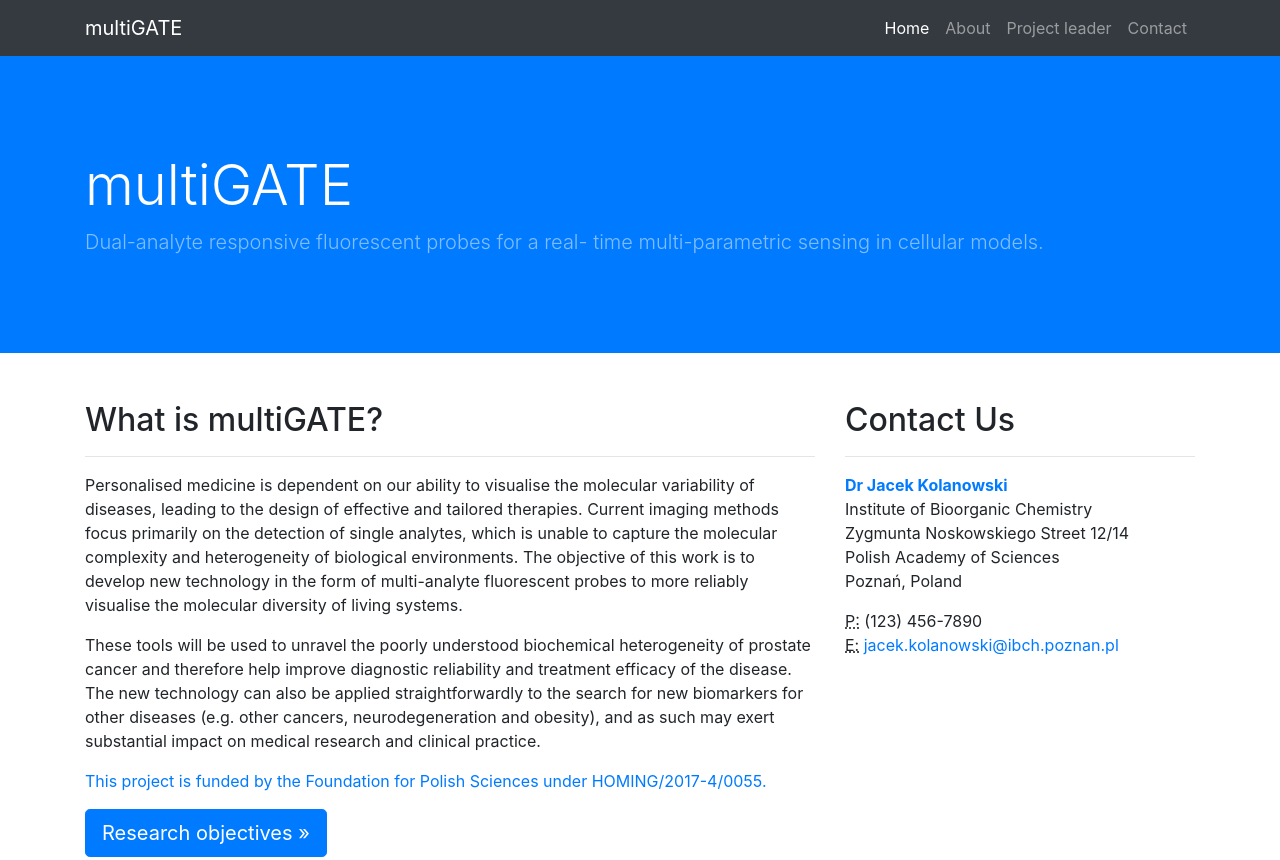
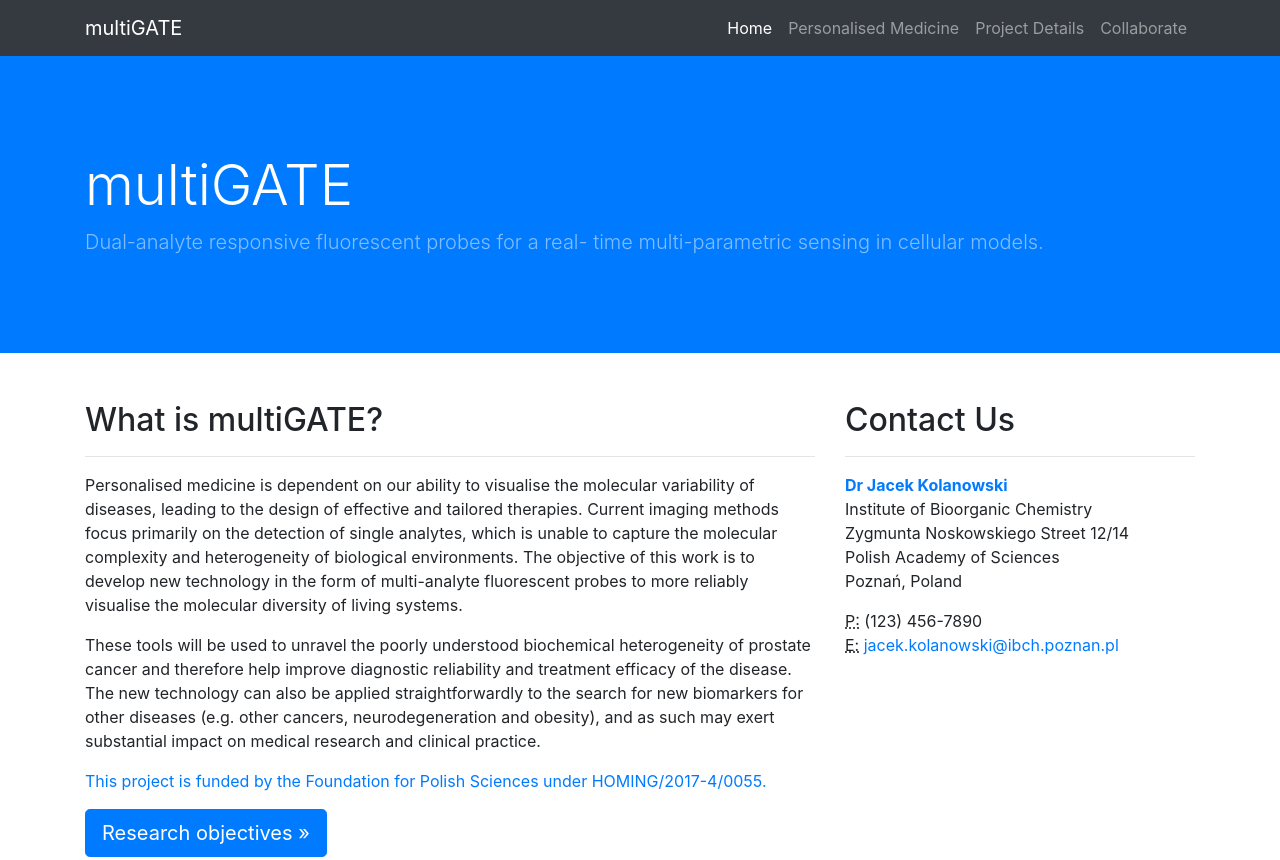
Before and after one commit to JacekKolanowski/multigate, a website: page index.html in a window 1280 px wide. Shown: the top 860 px of the page. Drawn offline with Linux system fonts and the light colour scheme.

Commit message:
Update index.html

```diff
--- a/index.html
+++ b/index.html
@@ -42,13 +42,13 @@
             </a>
           </li>
           <li class="nav-item">
-            <a class="nav-link" href="#">About</a>
+            <a class="nav-link" href="#">Personalised Medicine</a>
           </li>
           <li class="nav-item">
-            <a class="nav-link" href="#">Project leader</a>
+            <a class="nav-link" href="#">Project Details</a>
           </li>
           <li class="nav-item">
-            <a class="nav-link" href="#">Contact</a>
+            <a class="nav-link" href="#">Collaborate</a>
           </li>
         </ul>
       </div>
```
